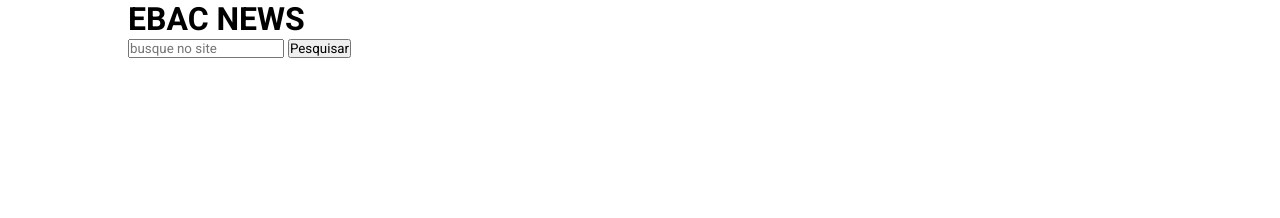
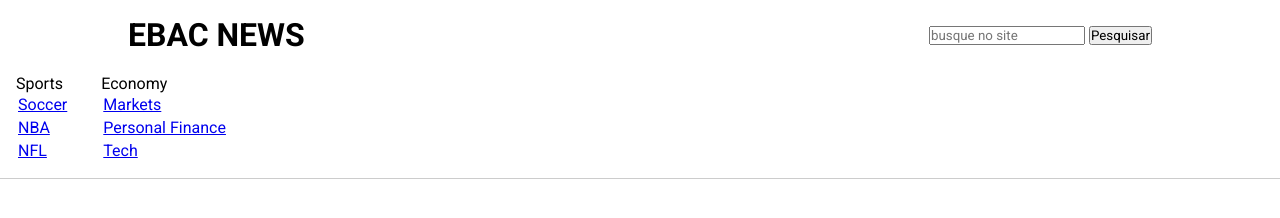
Before and after one commit to cesarsantos96/ResponsiveCSSFundamentals, a plain HTML site: page index.html in a window 1280 px wide. Drawn offline with Linux system fonts and the light colour scheme.

Commit message:
update DropdownMenu

```diff
--- a/index.html
+++ b/index.html
@@ -8,9 +8,10 @@
     <link rel="preconnect" href="https://fonts.gstatic.com" crossorigin>
     <link href="https://fonts.googleapis.com/css2?family=Noto+Sans:wght@200;300;400;600&family=Roboto:wght@400;700&display=swap" rel="stylesheet">
     <title>Portal de Notícias</title>
-    <link rel="stylesheet" href="main.css">
+    <link rel="stylesheet" href="main1.css">
 </head>
 <body>
+    <header>
     <div class="container">
         <h1>EBAC NEWS</h1>
         <form>
@@ -18,5 +19,40 @@
             <button type="submit">Pesquisar</button>
         </form>
     </div>
+    <nav>
+        <ul class="menu">
+            <li>
+                Sports
+               <ul class="submenu">
+                <li>
+                    <a href="#">Soccer</a>
+                </li>
+                <li>
+                    <a href="#">NBA</a>
+                </li>
+                <li>
+                    <a href="#">NFL</a>
+                </li>
+
+               </ul>
+            </li>
+            <li>Economy
+                <ul class="submenu">
+                    <li>
+                        <a href="#">Markets</a>
+                    </li>
+                    <li>
+                        <a href="#">Personal Finance</a>
+                    </li>
+                    <li>
+                        <a href="#">Tech</a>
+                    </li>
+                </ul>
+            </li>
+        </ul>
+        <div class="clear"></div>
+    </nav>
+    </header>
+
 </body>
 </html>
--- a/main.css
+++ /dev/null
@@ -1,24 +0,0 @@
-*{
-    box-sizing: border-box;
-    margin: 0;
-    padding: 0;
-    font-family: 'Roboto', sans-serif;
-}
-
-.container{
-    max-width: 1024px;
-    width: 100%;
-    margin: 0 auto;
-}
-
-header .container{
-    display: flex;
-    justify-content: space-between;
-    align-items: center;
-}
-
-header {
-    padding: 16px 0;
-    border-bottom: 1px solid #ccc;
-
-}
--- /dev/null
+++ b/main1.css
@@ -0,0 +1,48 @@
+*{
+    box-sizing: border-box;
+    margin: 0;
+    padding: 0;
+    font-family: 'Roboto', sans-serif;
+}
+
+.container{
+    max-width: 1024px;
+    width: 100%;
+    margin: 0 auto;
+}
+
+header .container{
+    display: flex;
+    justify-content: space-between;
+    align-items: center;
+}
+
+header {
+    padding: 16px 0 0 ;
+    border-bottom: 1px solid #ccc;
+    }
+
+    .submenu{
+        display: block;
+    }
+
+    .menu > li{
+        float: left;
+        list-style: none;
+        padding: 16px;
+        border-top: 4px solid transparent;
+    }
+
+    .menu li:hover .submenu{
+        display: block;
+    }
+
+    .submenu li{
+        display: block;
+        padding: 2px;
+    }
+
+
+    .clear{
+        clear: both;
+    }
```
